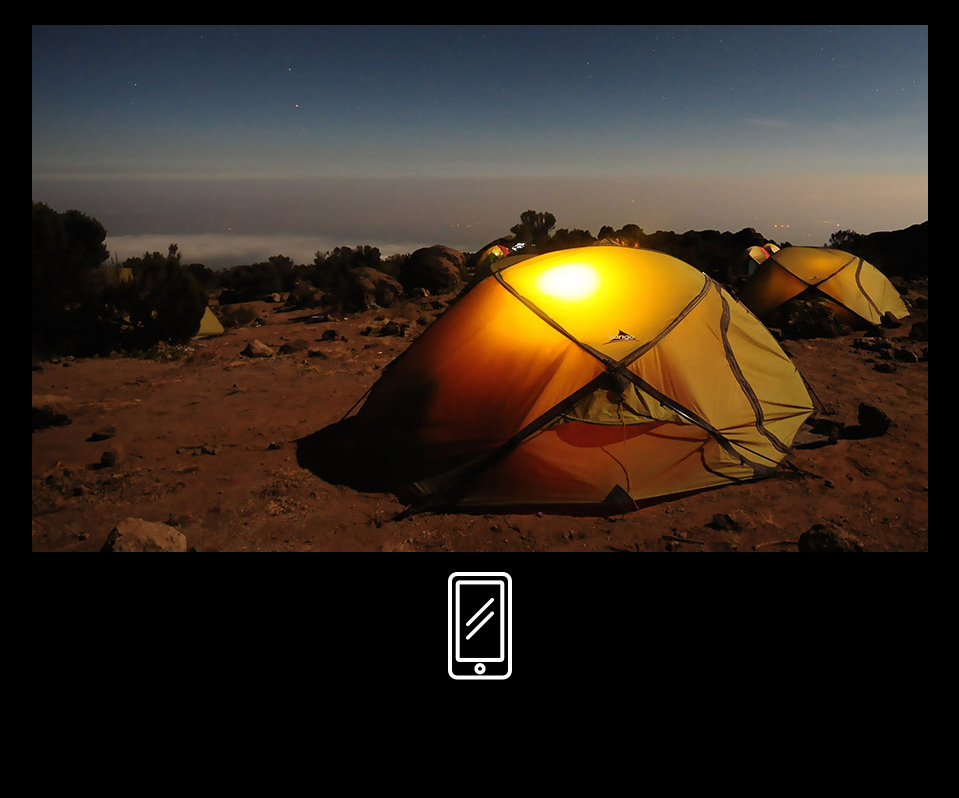
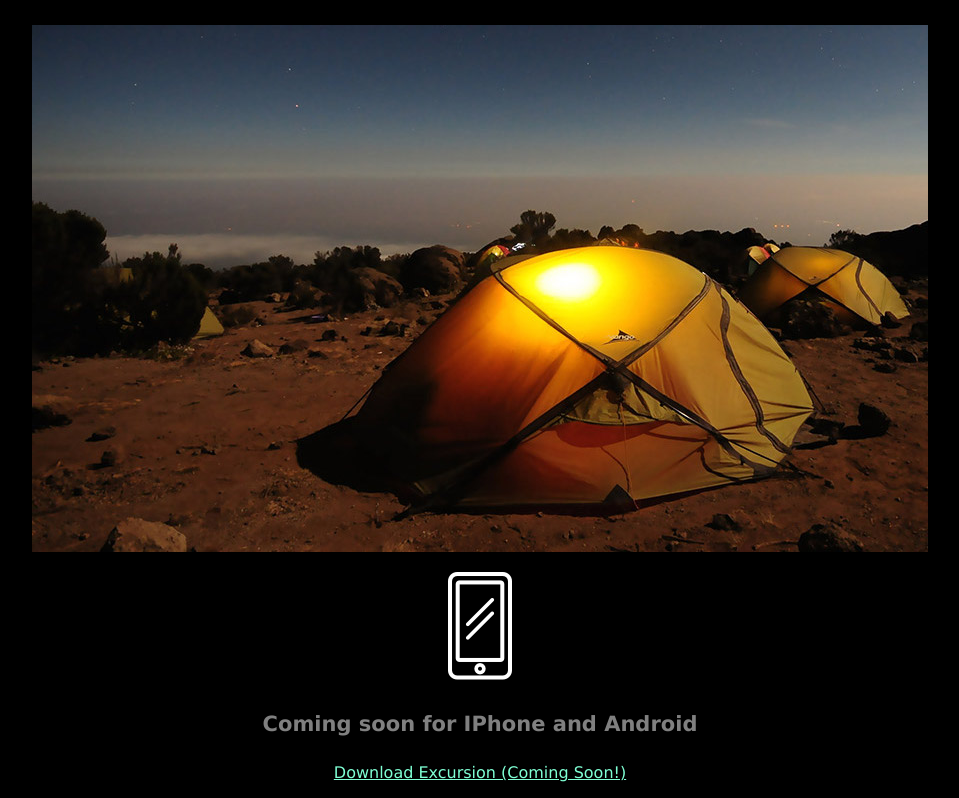
Before and after one commit to nhafizan/excursion, a plain HTML site: page index.html in a window 1280 px wide. Shown: the part 460-1258 px from the top of the page, without its empty margins (160-1119 px from the left). Before the commit the page ends 1160 px from the top, so only its background shows below. Drawn offline with Linux system fonts and the light colour scheme.

Commit message:
Added FOOTING TEXT!

```diff
--- a/index.html
+++ b/index.html
@@ -17,5 +17,8 @@
     <h4 class="second--subHeader">Excursion remembers places you like, and recommends new points of interest around you.</h4>
     <p><img src="recources/images/camp.jpg"></p>
     <p><img src="recources/images/phone.png"></p>
+    <h4 class="second--subHeader">Coming soon for IPhone and Android</h4>
+    <p><a class="link--subtitle" href="#">Download Excursion (Coming Soon!)</a></p>
+
 </body>
 </html>
```
